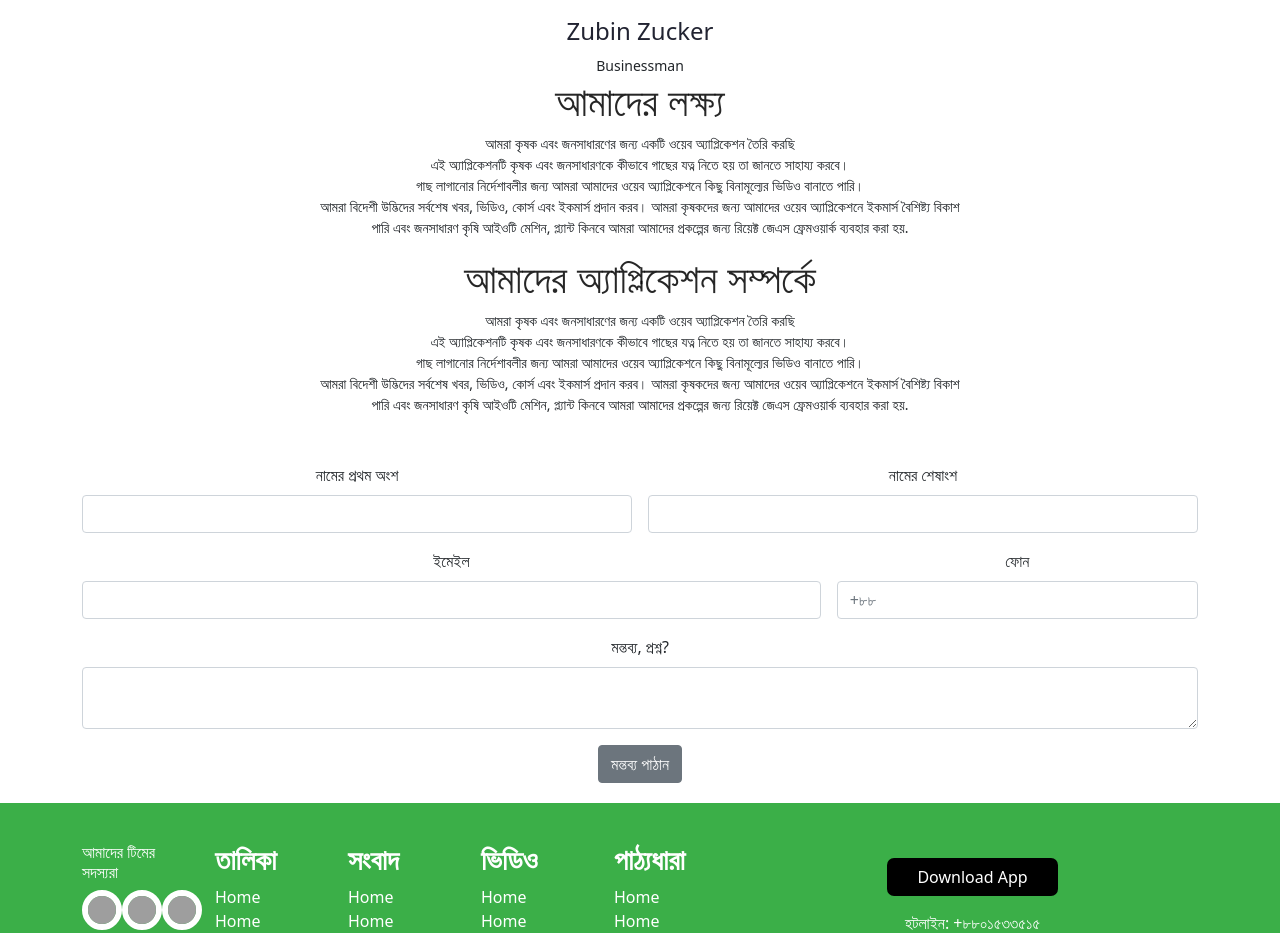
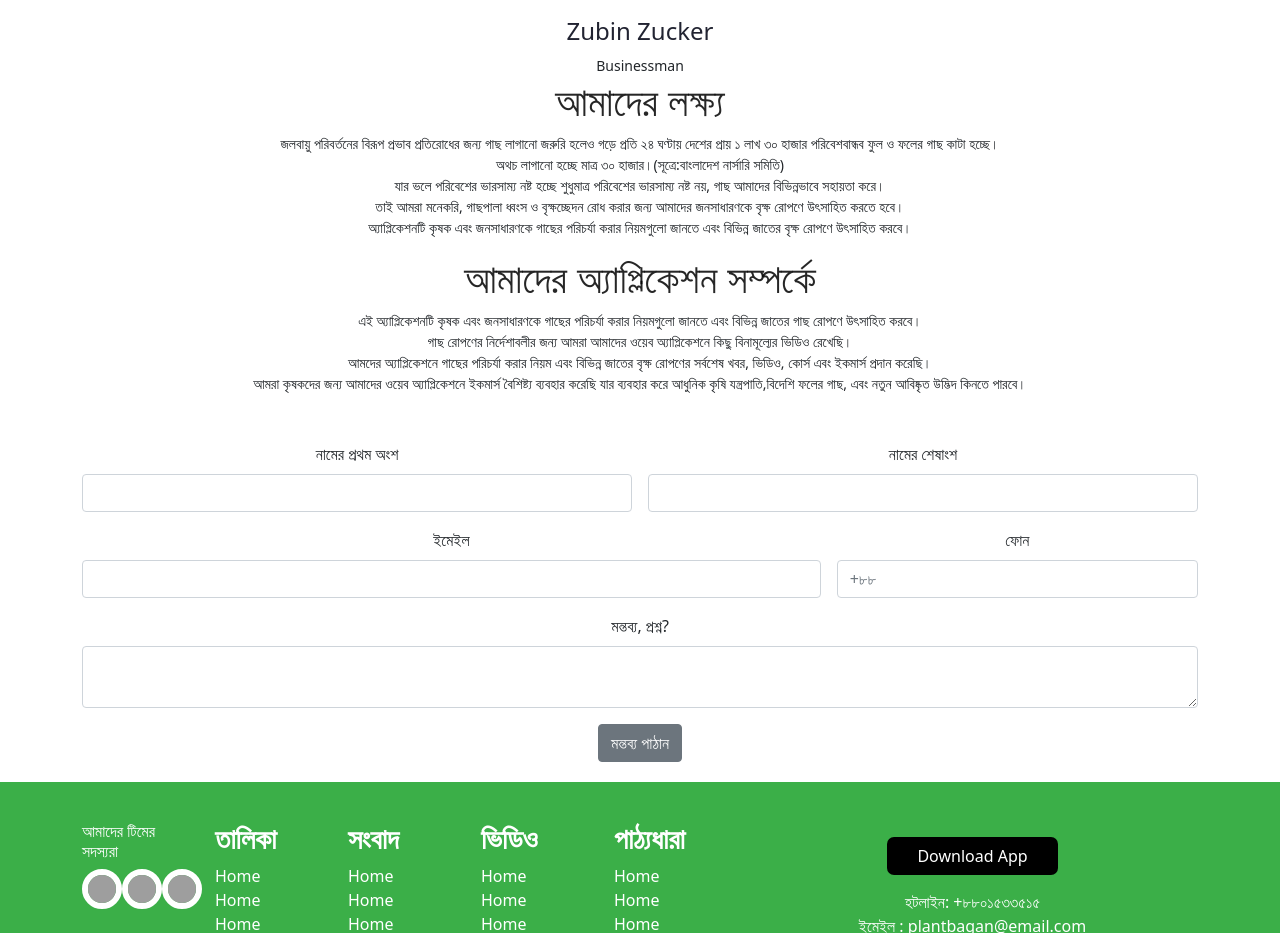
Before and after one commit to srj101/frontEnd, a React (Create React App) app: page /about in a window 1280 px wide. Shown: the part 1260-2193 px from the top of the page. Built offline with nearby package versions, Linux system fonts and the light colour scheme; grey boxes are pictures that could not be loaded.

Commit message:
add contents

```diff
--- a/src/components/About/About.js
+++ b/src/components/About/About.js
@@ -55,11 +55,13 @@ const About = () => {
 <div>
 
 <h1 className='h2about'>আমাদের লক্ষ্য</h1>
-<p className='p1about'>আমরা কৃষক এবং জনসাধারণের জন্য একটি ওয়েব অ্যাপ্লিকেশন তৈরি করছি<br/>এই অ্যাপ্লিকেশনটি কৃষক এবং জনসাধারণকে কীভাবে গাছের যত্ন নিতে হয় তা জানতে সাহায্য করবে।<br/> গাছ লাগানোর নির্দেশাবলীর জন্য আমরা আমাদের ওয়েব অ্যাপ্লিকেশনে কিছু বিনামূল্যের ভিডিও বানাতে পারি। <br/>আমরা বিদেশী উদ্ভিদের সর্বশেষ খবর, ভিডিও, কোর্স এবং ইকমার্স প্রদান করব। আমরা কৃষকদের জন্য আমাদের ওয়েব অ্যাপ্লিকেশনে ইকমার্স বৈশিষ্ট্য বিকাশ<br/> পারি এবং জনসাধারণ কৃষি আইওটি মেশিন, প্ল্যান্ট কিনবে
-আমরা আমাদের প্রকল্পের জন্য রিয়েক্ট জেএস ফ্রেমওয়ার্ক ব্যবহার করা হয়. </p>
+<p className='p1about'>জলবায়ু পরিবর্তনের বিরূপ প্রভাব প্রতিরোধের জন্য গাছ লাগানো জরুরি হলেও গড়ে প্রতি ২৪ ঘণ্টায় দেশের প্রায় ১ লাখ ৩০ হাজার পরিবেশবান্ধব ফুল ও ফলের গাছ কাটা হচ্ছে।<br/>
+ অথচ লাগানো হচ্ছে মাত্র ৩০ হাজার।(সূত্রে:বাংলাদেশ নার্সারি সমিতি)<br/>যার ভলে পরিবেশের ভারসাম্য নষ্ট হচ্ছে  শুধুমাত্র পরিবেশের ভারসাম্য নষ্ট নয়, গাছ আমাদের বিভিন্নভাবে সহায়তা করে।<br/>
+তাই আমরা মনেকরি, গাছপালা ধ্বংস ও বৃক্ষচ্ছেদন রোধ করার জন্য আমাদের জনসাধারণকে বৃক্ষ রোপণে উৎসাহিত করতে হবে।<br/>অ্যাপ্লিকেশনটি কৃষক এবং জনসাধারণকে গাছের পরিচর্যা করার নিয়মগুলো জানতে এবং বিভিন্ন জাতের বৃক্ষ রোপণে উৎসাহিত করবে।</p>
 <h1 className='h3about'>আমাদের অ্যাপ্লিকেশন সম্পর্কে</h1>
-<p className='p2about'>আমরা কৃষক এবং জনসাধারণের জন্য একটি ওয়েব অ্যাপ্লিকেশন তৈরি করছি<br/>এই অ্যাপ্লিকেশনটি কৃষক এবং জনসাধারণকে কীভাবে গাছের যত্ন নিতে হয় তা জানতে সাহায্য করবে।<br/> গাছ লাগানোর নির্দেশাবলীর জন্য আমরা আমাদের ওয়েব অ্যাপ্লিকেশনে কিছু বিনামূল্যের ভিডিও বানাতে পারি। <br/>আমরা বিদেশী উদ্ভিদের সর্বশেষ খবর, ভিডিও, কোর্স এবং ইকমার্স প্রদান করব। আমরা কৃষকদের জন্য আমাদের ওয়েব অ্যাপ্লিকেশনে ইকমার্স বৈশিষ্ট্য বিকাশ<br/> পারি এবং জনসাধারণ কৃষি আইওটি মেশিন, প্ল্যান্ট কিনবে
-আমরা আমাদের প্রকল্পের জন্য রিয়েক্ট জেএস ফ্রেমওয়ার্ক ব্যবহার করা হয়.</p> </div>
+<p className='p2about'> এই অ্যাপ্লিকেশনটি কৃষক এবং জনসাধারণকে গাছের পরিচর্যা করার নিয়মগুলো জানতে এবং বিভিন্ন জাতের গাছ রোপণে উৎসাহিত করবে।<br/>
+গাছ রোপণের নির্দেশাবলীর জন্য আমরা আমাদের ওয়েব অ্যাপ্লিকেশনে কিছু বিনামূল্যের ভিডিও রেখেছি। <br/>
+আমদের অ্যাপ্লিকেশনে গাছের পরিচর্যা করার নিয়ম এবং বিভিন্ন জাতের বৃক্ষ রোপণের সর্বশেষ খবর, ভিডিও, কোর্স এবং ইকমার্স প্রদান করেছি। <br/>আমরা কৃষকদের জন্য আমাদের ওয়েব অ্যাপ্লিকেশনে ইকমার্স বৈশিষ্ট্য ব্যবহার করেছি যার ব্যবহার করে আধুনিক কৃষি যন্ত্রপাতি,বিদেশি ফলের গাছ, এবং নতুন আবিষ্কৃত উদ্ভিদ কিনতে পারবে।</p> </div>
 <div className='form7'><div class="container mt-5">
 <form class="row g-3">
 <div class="col-md-6">
```
